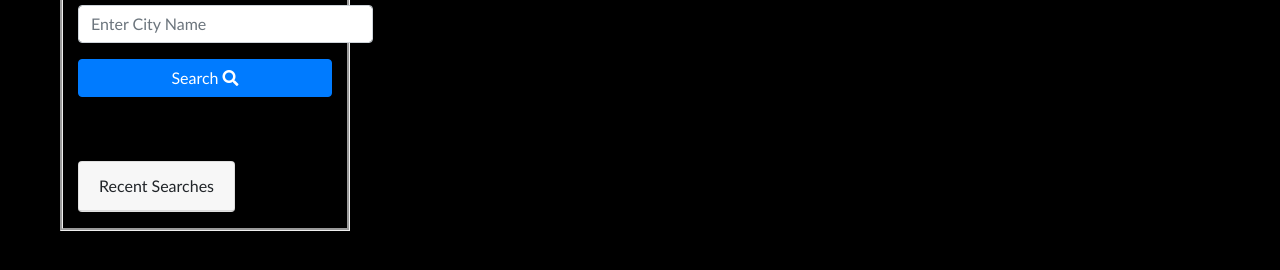
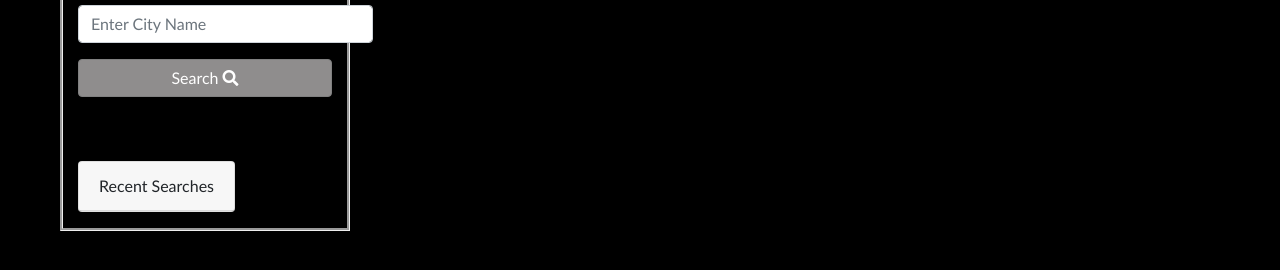
Before and after one commit to Najma53/Meteorological-Dashboard-, a plain HTML site: page index.html in a window 1280 px wide. Shown: the part 216-486 px from the top of the page. Drawn offline with nearby package versions, Linux system fonts and the light colour scheme.

Commit message:
added style to button class in css

```diff
--- a/style.css
+++ b/style.css
@@ -39,6 +39,17 @@ h2{
     padding: 10px;
 }
 
+.btn-primary{
+    border-style: groove;
+    background-color:rgb(143, 141, 141);
+    border-color: grey;
+}
+.btn-primary:hover{
+    color: black;
+    background-color: gray;
+    border-color: gray;
+}
+
 #forecast-title{
     width: 96%;
     background-color: black;
```
